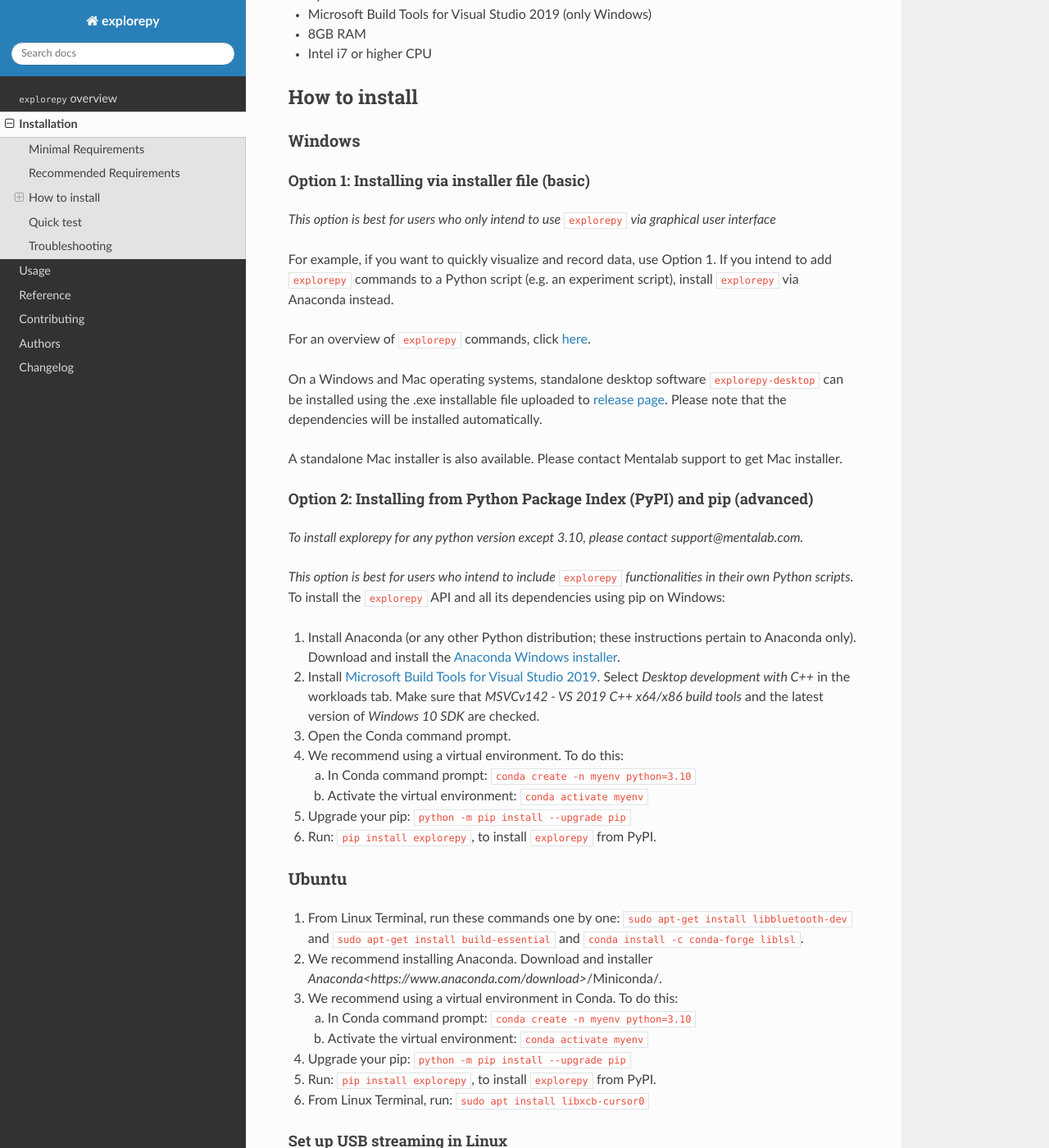
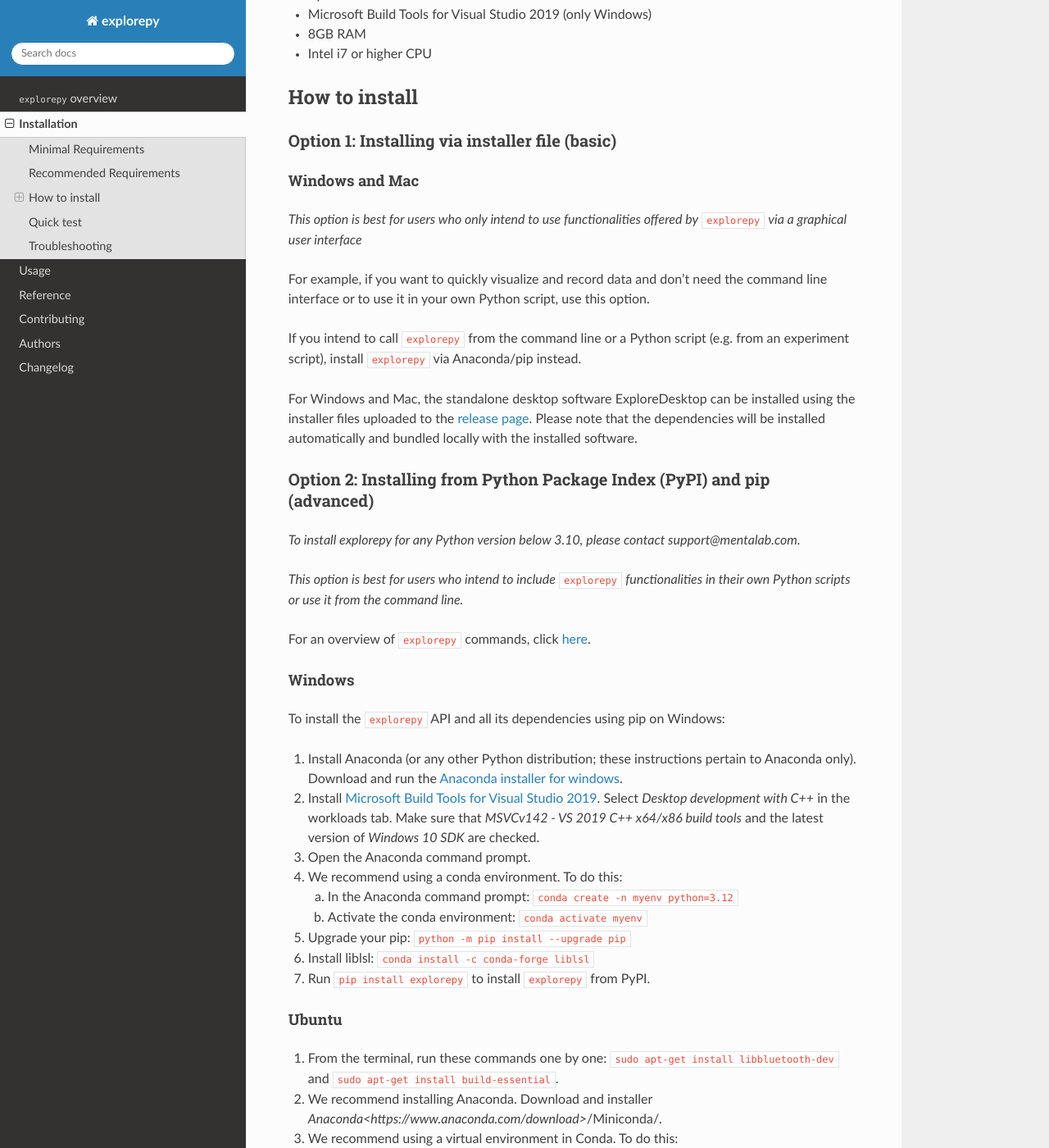
Before and after one commit to Mentalab-hub/explorepy, a Sphinx documentation site: the page built from docs/installation.rst, in a window 1280 px wide and 1400 px high, scrolled down 410 px. Shown: the whole window at 82% size. Built offline with Sphinx 7.4.7 and the Read the Docs theme 3.1.0, drawn with Linux system fonts in a browser that asks for light colours; some of the changed text lies outside the part shown.

Commit message:
Updated installation rst

```diff
--- a/docs/installation.rst
+++ b/docs/installation.rst
@@ -19,60 +19,64 @@
 How to install
 --------------
 
-Windows
-^^^^^^^
-
 Option 1: Installing via installer file (basic)
 """""""""""""""""""""""""""""""""""""""""""""""
 
-*This option is best for users who only intend to use* ``explorepy`` *via graphical user interface*
+Windows and Mac
+^^^^^^^^^^^^^^^
 
-For example, if you want to quickly visualize and record data, use Option 1.
-If you intend to add ``explorepy`` commands to a Python script
-(e.g. an experiment script), install ``explorepy`` via Anaconda instead.
+*This option is best for users who only intend to use functionalities offered by* ``explorepy`` *via a graphical user interface*
 
-For an overview of ``explorepy`` commands, click `here <https://explorepy.readthedocs.io/en/latest/usage.html#command-line-interface>`_.
+For example, if you want to quickly visualize and record data and don't need the command line interface or to use it in your own Python script, use this option.
 
-On a Windows and Mac operating systems, standalone desktop software ``explorepy-desktop`` can be installed using the .exe installable file uploaded to
-`release page <https://github.com/Mentalab-hub/explore-desktop-release/releases/latest/>`_. Please note that the dependencies will be installed automatically.
+If you intend to call ``explorepy`` from the command line or a Python script (e.g. from an experiment script), install ``explorepy`` via Anaconda/pip instead.
 
-
-A standalone Mac installer is also available. Please contact Mentalab support to get Mac installer.
+For Windows and Mac, the standalone desktop software ExploreDesktop can be installed using the installer files uploaded to the
+`release page <https://github.com/Mentalab-hub/explore-desktop-release/releases/latest/>`_. Please note that the dependencies will be installed automatically and bundled locally with the installed software.
 
 
 Option 2: Installing from Python Package Index (PyPI) and pip (advanced)
 """"""""""""""""""""""""""""""""""""""""""""""""""""""""""""""""""""""""
-*To install explorepy for any python version except 3.10, please contact support@mentalab.com.*
+*To install explorepy for any Python version below 3.10, please contact support@mentalab.com.*
 
-*This option is best for users who intend to include* ``explorepy`` *functionalities in their own Python scripts.*
+*This option is best for users who intend to include* ``explorepy`` *functionalities in their own Python scripts or use it from the command line.*
+
+For an overview of ``explorepy`` commands, click `here <https://explorepy.readthedocs.io/en/latest/usage.html#command-line-interface>`_.
+
+Windows
+^^^^^^^
+
 To install the ``explorepy`` API and all its dependencies using pip on Windows:
 
-1. Install Anaconda (or any other Python distribution; these instructions pertain to Anaconda only). Download and install the `Anaconda Windows installer <https://www.anaconda.com/distribution/#download-section>`_.
+1. Install Anaconda (or any other Python distribution; these instructions pertain to Anaconda only). Download and run the `Anaconda installer for windows <https://www.anaconda.com/download/success>`_.
 2. Install `Microsoft Build Tools for Visual Studio 2019 <https://visualstudio.microsoft.com/thank-you-downloading-visual-studio/?sku=BuildTools&rel=16>`_. Select *Desktop development with C++* in the workloads tab. Make sure that *MSVCv142 - VS 2019 C++ x64/x86 build tools* and the latest version of *Windows 10 SDK* are checked.
-3. Open the Conda command prompt.
-4. We recommend using a virtual environment. To do this:
+3. Open the Anaconda command prompt.
+4. We recommend using a conda environment. To do this:
 
-   a. In Conda command prompt: ``conda create -n myenv python=3.10``
-   b. Activate the virtual environment: ``conda activate myenv``
+   a. In the Anaconda command prompt: ``conda create -n myenv python=3.12``
+   b. Activate the conda environment: ``conda activate myenv``
 
 5. Upgrade your pip: ``python -m pip install --upgrade pip``
-6. Run: ``pip install explorepy``, to install ``explorepy`` from PyPI.
+6. Install liblsl: ``conda install -c conda-forge liblsl``
+7. Run ``pip install explorepy`` to install ``explorepy`` from PyPI.
 
 Ubuntu
 ^^^^^^
-1. From Linux Terminal, run these commands one by one: ``sudo apt-get install libbluetooth-dev`` and ``sudo apt-get install build-essential`` and ``conda install -c conda-forge liblsl``.
+1. From the terminal, run these commands one by one: ``sudo apt-get install libbluetooth-dev`` and ``sudo apt-get install build-essential``.
 2. We recommend installing Anaconda. Download and installer `Anaconda<https://www.anaconda.com/download>`/Miniconda/.
 3. We recommend using a virtual environment in Conda. To do this:
 
-   a. In Conda command prompt: ``conda create -n myenv python=3.10``
-   b. Activate the virtual environment: ``conda activate myenv``
+   a. In the Anaconda command prompt: ``conda create -n myenv python=3.12``
+   b. Activate the conda environment: ``conda activate myenv``
 
 4. Upgrade your pip: ``python -m pip install --upgrade pip``
-5. Run: ``pip install explorepy``, to install ``explorepy`` from PyPI.
-6. From Linux Terminal, run: ``sudo apt install libxcb-cursor0``
+5. Install liblsl: ``conda install -c conda-forge liblsl``
+6. Run ``pip install explorepy`` to install ``explorepy`` from PyPI.
+7. From the terminal, run: ``sudo apt install libxcb-cursor0``
 
 Set up USB streaming in Linux
-"""""""""""""""""""""""""""""
++++++++++++++++++++++++++++++
+
 a. Set up ``udev`` rules for appropiate permission to ``/dev/ttyACM*`` in Linux
 
     *Steps to Execute the Udev Script Manually*
@@ -111,30 +115,35 @@
     1. Identify the device (ttyACM0, ttyACM1, ttyACM2, etc) in ``/dev`` directory
 
 
-    2. Execute this command in the terminal (replcae * with appropiate id) ::
+    2. Execute this command in the terminal (replace * with appropiate id) ::
 
             chmod 666 /dev/ttyACM*
 
 Mac
 ^^^
 1. Install ``XCode`` from the Mac App store. For this, you may need to upgrade to the latest version of MacOS. For older versions of MacOS, find compatible versions of ``XCode`` `here <https://en.wikipedia.org/wiki/Xcode>`_. All old ``XCode`` versions are available `here <https://developer.apple.com/download/more/>`_.
-2. Accept the license agreement: ``sudo xcodebuild -license``
-3. It is best to install Anaconda. Download  and install the `Anaconda Python 3.7 Mac installer <https://www.anaconda.com/distribution/#download-section>`_. For older versions of MacOS, compatible version of Anaconda can be found in `this table <https://docs.continuum.io/anaconda/install/#old-os>`_ and downloaded `here <https://repo.anaconda.com/archive/index.html>`_.
-4. We recommend using a virtual environment in Conda.
+2. Accept the license agreement: ``sudo xcodebuild -license``.
+3. It is best to install Anaconda. Download  and run the `Anaconda installer for Mac <https://www.anaconda.com/download/success>`_. For older versions of MacOS, compatible version of Anaconda can be found in `this table <https://docs.continuum.io/anaconda/install/#old-os>`_ and downloaded `here <https://repo.anaconda.com/archive/index.html>`_.
+4. Install `Homebrew <https://brew.sh/>`_ to be able to install packages with the brew command.
+5. We recommend using a conda environment.
 
-   a. In Conda command prompt: ``conda create -n myenv python=3.10``
-   b. Activate the virtual environment: ``conda activate myenv``
+   a. In the Anaconda command prompt: ``conda create -n myenv python=3.10``
+   b. Activate the conda environment: ``conda activate myenv``
 
-5. Upgrade your pip: ``python -m pip install --upgrade pip``
-6. Run: ``pip install explorepy``, to install ``explorepy`` from PyPI.
-7. Run: ``brew install blueutil``, to install blueutil for bluetooth communication
-8. Connect your Explore device from Mac Bluetooth menu and run your Python script.
+6. Upgrade your pip: ``python -m pip install --upgrade pip``
+7. Install liblsl: ``conda install -c conda-forge liblsl``
+8. Run ``pip install explorepy`` to install ``explorepy`` from PyPI.
+9. Run ``brew install blueutil`` to install blueutil for Bluetooth communication.
+10. Connect your Explore device from the Bluetooth menu and run your Python script.
+
 
 Quick test
 ----------
 
-* Open the Conda command prompt (if you used pip) or Windows command prompt (if you used the installable file).
-* Activate the virtual environment (this step is only necessary in the Conda command prompt): ``conda activate myenv``
+*Note: If you installed the graphical user interface ExploreDesktop as outlined above, explorepy won't be available from the command line.*
+
+* Open the Anaconda command prompt.
+* Activate the virtual environment that you made before installing explorepy: ``conda activate myenv``
 * Run ``explorepy acquire -n DEVICE-NAME``
 * To stop the command execution, press ``Ctrl+C``
 
```
